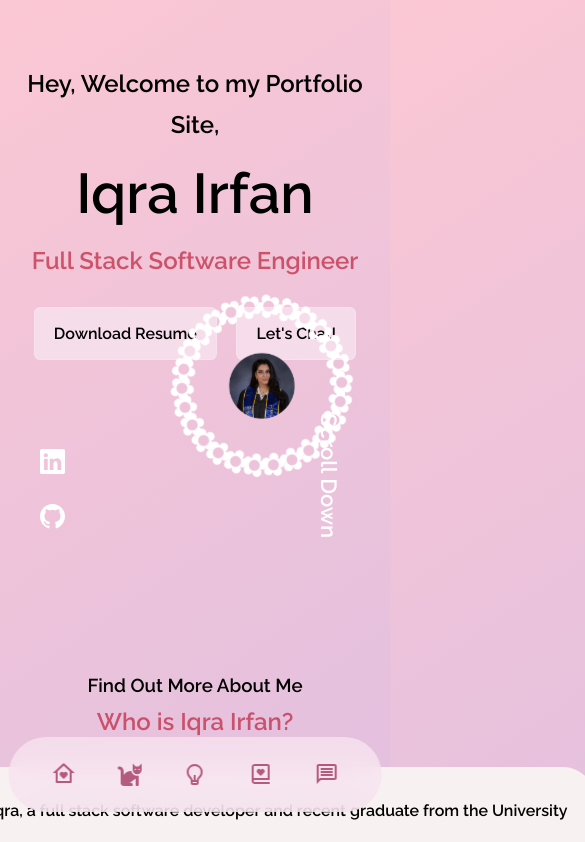
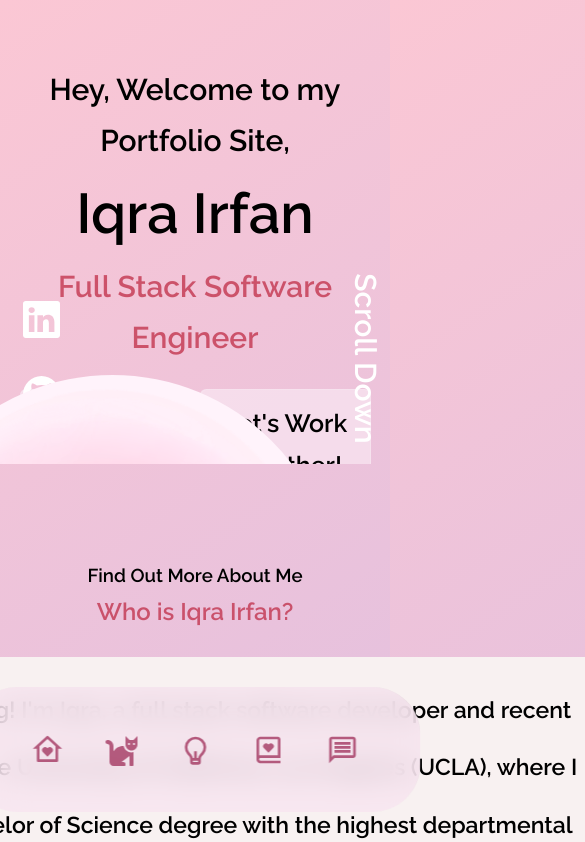
Before and after one commit to iqrairfan100/Portfolio-Site, a React (Create React App) app: page / in a window 390 px wide. Shown: the top 842 px of the page, 585 px wide, since content can reach past the window. Built offline with nearby package versions, Linux system fonts and the light colour scheme.

Commit message:
Iphone and animation fix

```diff
--- a/src/components/about/About.css
+++ b/src/components/about/About.css
@@ -73,7 +73,20 @@
     }
     .about_content p{
         margin: 1rem 0 1.5rem;
+        width: 53rem;
+        height: 38rem;
+        margin-top: 3rem;
+        overflow: hidden;
+        padding: 1.5rem 1.5rem 1.5rem 1.5rem;
+        border-radius: 2rem;
+        margin-left: auto;
+        margin-right: auto;
+        display: block;
+        position: relative;
+        font-size: 23px;
     }
+
+
 }
 /* Media Queries small devices */
 @media screen and (max-width: 600px) {
--- a/src/components/about/About.jsx
+++ b/src/components/about/About.jsx
@@ -20,7 +20,7 @@ const About = () => {
       Thanks for asking! I'm Iqra, a full stack software developer and recent graduate from the University of California, Los Angeles (UCLA), where I received a Bachelor of Science degree with the highest departmental honors for my major! I am a current Computer Science student, and I am starting my Masters in the Fall of 2024. I have a deep interest in Machine Learning and improving the safety and efficiency of my community.
       I have 3 years of experience in both web and app design/development on a commercial and large scale. I am available for freelance opportunities and I am also currently looking for a full-time position as a full stack software developer! Feel free to contact me below.
     </p>
-    <a href="#contact" className='btn btn-primary'>Let's Chat!</a>
+    <a href="#contact" className='btn btn-primary'>Contact Me!</a>
   </div>
 
 
--- a/src/components/experience/Experience.css
+++ b/src/components/experience/Experience.css
@@ -16,7 +16,7 @@
     padding: 2.4rem 5rem;
     border-radius: 4rem;
     border: 1px solid transparent;
-    width: 37%;
+    width: 48%;
     right: 50%;
 
 }
@@ -43,6 +43,7 @@
     display: grid;
     grid-template-columns: 1fr 1fr;
     row-gap: 2rem;
+    column-gap: 3rem;
 
 
 
@@ -68,7 +69,7 @@
     }
 
     .experience_container > div {
-        width: 80%;
+        width: 100%;
         padding: 2rem;
         margin: 0 auto;
     }
--- a/src/components/header/CTA.jsx
+++ b/src/components/header/CTA.jsx
@@ -4,7 +4,7 @@ const CTA = () => {
   return (
     <div className='cta'>
         <a href={CV} download className='btn btn-primary'>Download Resume</a>
-        <a href= "#contact" className= 'btn btn-primary'>Let's Chat!</a>
+        <a href= "#contact" className= 'btn btn-primary'>Let's Work Together!</a>
     </div>
   )
 }
--- a/src/components/header/Header.css
+++ b/src/components/header/Header.css
@@ -25,7 +25,6 @@ header{
     display: flex;
     gap: 1.2rem;
     justify-content: center;
-
 
 }
 
@@ -93,6 +92,7 @@ header{
     animation: rotateText 10s linear infinite;
     color: white;
     transform-origin: center;
+
 }
 
 @keyframes rotateText
@@ -106,37 +106,109 @@ header{
     }
 }
 
+.white-circle {
+    position: absolute;
+    width: 170%; /* Adjust the size as needed */
+    height: 170%; /* Adjust the size as needed */
+    background-color: #fff3fb;
+    border-radius: 50%;
+    top: 50%;
+    left: 50%;
+    transform: translate(-50%, -50%);
+    z-index: -1;
+  }
 .text span {
     position: absolute;
-    font-size: 2rem;
+    font-size: 2.3rem;
     transform-origin: 0 100px;
-    width: 17vw;
+    width: 350px;
+  pointer-events: none;
+
 }
 
 @media screen and (max-width: 1024px) {
     header {
-      height: 68vh;
+      height: 55vh;
     }
 
     .me {
       position: relative;
-      left: 50%;
+      left: 48%;
       top: 50%;
-      transform: translate(-50%, -50%); /* Center the div */
-      width: 17vw; /* Adjust width based on your design */
-      height: 17vw; /* Adjust height based on your design */
-      max-width: 100%; /* Allow the div to take full width if needed */
-      max-height: 100vh; /* Allow the div to take full height if needed */
+      width: 200px;
+      height: 500px;
+
+    }
+
+    .me-image {
+        width: 40vw;
+        height: 40vw;
+      }
+
+    .text span {
+        position: absolute;
+        font-size: 3rem;
+        transform-origin: 0 100px;
+        width: 48vw;
+        pointer-events: none;
+
+    }
+
+    .cta{
+        margin-top: 1.6rem;
+        display: flex;
+        gap: 1.2rem;
+        justify-content: center;
+        font-size: 25px;
+
+    }
+
+    .white-circle {
+        position: absolute;
+        width: 225%;
+        height: 225%;
+        background-color: #fff3fb;
+        border-radius: 50%;
+        top: 50%;
+        left: 50%;
+        transform: translate(-50%, -50%);
+        z-index: -1;
+      }
+
+    .header_socials {
+        display: flex;
+        flex-direction: column;
+        align-items: center;
+        gap: 0.8rem;
+        position: absolute;
+        left: 0.2rem;
+        bottom: 2rem;
+        font-size: 37px;
+
+
+    }
+    .scroll_down {
+        position: absolute;
+        right: -5rem;
+        bottom: 5rem;
+        transform: rotate(90deg);
+        font-weight: 300;
+        font-size: 30px;
+        color: white;
+    }
+
+    .header_content{
+        font-size: 20px;
     }
   }
 
   /* for smaller devices */
   @media screen and (max-width: 600px) {
     .me {
-      position: absolute;
-      transform: translate(-50%, -50%);
-      width: 17vw;
-      height: 17vw;
+      position: relative;
+      width: 100%;
+      height: 100%;
 
     }
+
   }
--- a/src/components/header/Header.jsx
+++ b/src/components/header/Header.jsx
@@ -5,7 +5,7 @@ import Me1 from '../../assets/menew5.png'
 import HeaderSocials from './HeaderSocials.jsx'
 import { LazyLoadImage } from 'react-lazy-load-image-component';
 import 'react-lazy-load-image-component/src/effects/blur.css';
-import flower from '../../assets/petal.png'
+import pink from '../../assets/pinkcirclegradient.png'
 import { useEffect } from 'react'
 
 
@@ -22,19 +22,30 @@ const Header = () => {
     <header>
       <div className="container header_container">
         <div className="header_content">
+
           <h2>Hey, Welcome to my Portfolio Site,</h2>
+
           <h1>Iqra Irfan</h1>
+
           <h2 className="text-light">Full Stack Software Engineer </h2>
         </div>
         <CTA />
+
         <HeaderSocials />
         <div className="me">
+
+
           <div className="circle">
+          <div className="white-circle" style={{ backgroundImage: `url(${pink})` }}></div>
+
             <div className="text">
-              <p> ✿ ✿ ✿ ✿ ✿ ✿ ✿ ✿ ✿ ✿ ✿ ✿ ✿ ✿ ✿ ✿ ✿ ✿ ✿ ✿ ✿ ✿ ✿ ✿ ✿ ✿ </p>
+              <p>  ....................................................</p>
             </div>
+
             <LazyLoadImage alt="me" src={Me1} effect="blur" className="me-image" />
           </div>
+
+
         </div>
         <a href="#contact" className="scroll_down">
           Scroll Down
--- a/src/components/nav/Nav.css
+++ b/src/components/nav/Nav.css
@@ -1,6 +1,5 @@
 nav{
     background: rgba(247, 228, 240, 0.771);
-
     width: max-content;
     display: block;
     padding: 0.7rem 1.8rem;
@@ -22,7 +21,7 @@ nav a {
     border-radius: 50%;
     display: flex;
     color: rgba(151, 28, 75, 0.689);
-    font-size: 1.5rem;
+    font-size: 1.2rem;
 }
 
 nav a:hover {
@@ -33,3 +32,34 @@ nav a.active {
     background: var(--color-bg);
     color: var(--color-white);
 }
+
+@media screen and (max-width: 1024px) {
+
+    nav{
+        background: rgba(247, 228, 240, 0.771);
+        width: max-content;
+        display: block;
+        padding: 2rem 3rem;
+        z-index: 2;
+        position: fixed;
+        left: 50%;
+        transform: translatex(-50%);
+        bottom: 2rem;
+        display: flex;
+        gap: 0.8rem;
+        border-radius: 3rem;
+        backdrop-filter: blur(15px);
+
+    }
+
+    nav a {
+        background: transparent;
+        padding: 0.9rem;
+        border-radius: 50%;
+        display: flex;
+        color: rgba(151, 28, 75, 0.689);
+        font-size: 2rem;
+    }
+
+
+  }
--- a/src/components/portfolio/Portfolio.css
+++ b/src/components/portfolio/Portfolio.css
@@ -5,7 +5,6 @@
     margin-right: auto;
     display: block;
     text-align: center;
-    padding-top: 2rem;
 }
 .portfolio_items {
     background: var(--color-primary-variant);
@@ -18,76 +17,6 @@
     border-color: var(--color-primary-variant);
     background: transparent;
 }
-
-.portfolio_item-image {
-    overflow: hidden;
-    position: relative;
-    border-radius: 1.5rem;
-    width:30rem;
-    top: 1rem;
-
-
-}
-
-.portfolio_item-image img {
-    object-fit: cover; /* or 'contain' or 'none' depending on your needs */
-    width: 90%;
-    height: 90%;
-    border-radius: 1.5rem;
-  }
-
-.portfolio_item-image2{
-    overflow: hidden;
-    position: auto;
-    border-radius: 1.5rem;
-    width: 20rem;
-    height: 35rem;
-}
-.portfolio_item-image2 img {
-    object-fit: cover; /* or 'contain' or 'none' depending on your needs */
-    width: 90%;
-    height: 90%;
-    border-radius: 1.5rem;
-  }
-
-.portfolio_item-image1{
-    overflow: hidden;
-    position: auto;
-    border-radius: 1.5rem;
-    width:20rem;
-    height: 20rem;
-}
-
-.portfolio_item-image4{
-    overflow: hidden;
-    position: auto;
-    border-radius: 1.5rem;
-    width:22rem;
-    height: 18rem;
-}
-.portfolio_item-image4 img {
-    object-fit: cover; /* or 'contain' or 'none' depending on your needs */
-    width: 75%;
-    height: 75%;
-    border-radius: 1.5rem;
-  }
-.IMG3{
-    width: 20rem;
-    height: 37rem;
-    top: 1rem;
-    border-radius: 2rem;
-    overflow: hidden;
-    position: relative;
-}
-
-.IMG{
-    width: 30rem;
-    height: 20rem;
-    border-radius: 2rem;
-    overflow: hidden;
-    position: relative;
-}
-
 
 .portfolio_item h3{
     margin: 1.2rem 0 2rem;
@@ -107,6 +36,7 @@
     height: 700px;
     border-radius: 37px;
     margin-left: 20px;
+
   }
 
   .video-2{
@@ -116,8 +46,10 @@
     height: 700px;
     border-radius: 37px;
     margin-left: 20px;
+    margin-top: 50px;
 
   }
+
   .text-block-1 {
     line-height: 2.5;
 
@@ -143,7 +75,7 @@
     display: flex;
     justify-content: space-evenly;
     align-items: center;
-    margin-top: 150px;
+    margin-top: 30px;
 
   }
 
@@ -181,6 +113,7 @@
       width: 100%; /* Make videos take full width */
       height: auto; /* Auto-adjust height */
       margin-left: 0; /* Reset left margin */
+
     }
 
     .text-block-1 {
@@ -191,10 +124,9 @@
     .text-block-1 p {
       width: 100%; /* Make paragraph take full width */
       margin-left: 0; /* Reset left margin */
+
     }
-    .btn btn-primary{
-        padding: 200px;
-    }
+
   }
 
   /* Media Queries for Small Devices */
--- a/src/components/portfolio/Portfolio.jsx
+++ b/src/components/portfolio/Portfolio.jsx
@@ -12,13 +12,13 @@ const Portfolio = () => {
   return (
     <section id='portfolio'>
       <center>
+
         <h3> My Recent Work</h3>
         <h2 className='text-light'> Portfolio</h2>
 
         <div className='container portfolio_container'>
           <article className='portfolio_item'>
             <center>
-
 
               <div className='content-wrapper'>
 
@@ -75,9 +75,6 @@ This project not only highlights my expertise in app development and UI/UX desig
                   Created to address the needs of UCLA students, ShareBear provides a streamlined platform for trading and borrowing items effortlessly. As a former UCLA student who lived in the dorms, I often found myself in situations where I needed an item temporarily but lacked the funds to purchase it. Many students resorted to using group chats for listing items, resulting in disorganization and lost information within the text stream. ShareBear emerged as a solution to this challenge.
 
 Developed using Swift, ShareBear is optimized for IOS, leveraging Firebase for database management and login functionalities. The application's design, crafted in Figma, allowed me to infuse my personality through carefully chosen colors and a distinctive logo. ShareBear showcases my proficiency in addressing day-to-day problems, UI/UX design, and overall app development.                 </p>
-
-
-
                  <a
                 href='https://gitfront.io/r/iqrairfan100/YG6wq25wkfpo/ShareBear/'
                 className='btn btn-primary'
```
Also changed, not shown: src/assets/pinkcirclegradient.png (added).
